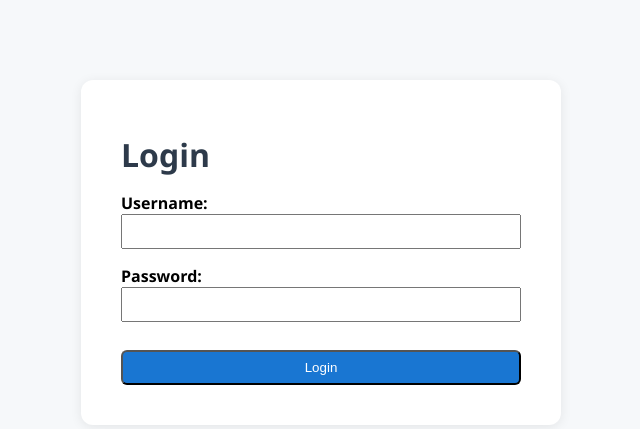
After one commit to SpsKnSK/api, a Flask app: page /login in a window 1280 px wide. The commit adds this page. Shown: the top 429 px of the page, without its empty margins (319-959 px from the left). Run offline with Flask 3, Linux system fonts and the light colour scheme.

Commit message:
Added login page

```diff
--- a/Extra/WebWithFlask/app.py
+++ b/Extra/WebWithFlask/app.py
@@ -1,7 +1,8 @@
-from flask import Flask, render_template
+from flask import Flask, render_template, request, redirect, url_for, session
 from datetime import date
 from Models.models import Lesson, Student, SchoolClass
 import random
+from functools import wraps
 
 
 # Define lessons
@@ -115,14 +116,54 @@ classes = [
 ]
 
 app = Flask(__name__)
+app.secret_key = "supersecretkey"  # Use a secure key in production
+
+# Dummy user for demonstration
+USERS = {"admin": "password123"}
+
+
+def is_logged_in():
+    return session.get("logged_in", False)
+
+
+@app.route("/login", methods=["GET", "POST"])
+def login():
+    error = None
+    if request.method == "POST":
+        username = request.form.get("username")
+        password = request.form.get("password")
+        if username in USERS and USERS[username] == password:
+            session["logged_in"] = True
+            return redirect(url_for("index"))
+        else:
+            error = "Invalid username or password."
+    return render_template("login.html", error=error)
+
+
+@app.route("/logout")
+def logout():
+    session.pop("logged_in", None)
+    return redirect(url_for("login"))
+
+
+def login_required(f):
+    @wraps(f)
+    def decorated_function(*args, **kwargs):
+        if not is_logged_in():
+            return redirect(url_for("login"))
+        return f(*args, **kwargs)
+
+    return decorated_function
 
 
 @app.route("/")
+@login_required
 def index():
     return render_template("classes.html", classes=classes)
 
 
 @app.route("/class/<int:class_id>")
+@login_required
 def class_detail(class_id):
     cls = next((c for c in classes if c.id == class_id), None)
     if not cls:
@@ -134,6 +175,7 @@ def class_detail(class_id):
 
 
 @app.route("/student/<int:student_id>")
+@login_required
 def student_detail(student_id):
     for cls in classes:
         for s in cls.students:
--- a/Extra/WebWithFlask/static/style.css
+++ b/Extra/WebWithFlask/static/style.css
@@ -65,7 +65,17 @@ li {
     font-weight: 500;
     margin-top: 12px;
     transition: background 0.2s;
+    box-sizing: border-box;
 }
 .btn:hover {
     background: #0d47a1;
 }
+.defaultInput{
+    width: 100%;
+    padding: 8px;
+    margin-bottom: 16px;
+    box-sizing: border-box;
+}
+.loggingBtn{
+    width: 100%;
+}
--- /dev/null
+++ b/Extra/WebWithFlask/templates/login.html
@@ -0,0 +1,23 @@
+<!DOCTYPE html>
+<html lang="en">
+<head>
+    <meta charset="UTF-8">
+    <title>Login - School Classes</title>
+    <link rel="stylesheet" href="{{ url_for('static', filename='style.css') }}">
+</head>
+<body>
+    <div class="container" style="max-width: 400px; margin-top: 80px;">
+        <h1>Login</h1>
+        {% if error %}
+            <div style="color: #b71c1c; margin-bottom: 16px;">{{ error }}</div>
+        {% endif %}
+        <form method="post">
+            <label for="username"><strong>Username:</strong></label><br>
+            <input class="defaultInput" type="text" id="username" name="username" required><br>
+            <label for="password"><strong>Password:</strong></label><br>
+            <input class="defaultInput" type="password" id="password" name="password" required ><br>
+            <button class="btn loggingBtn" type="submit">Login</button>
+        </form>
+    </div>
+</body>
+</html>
```
